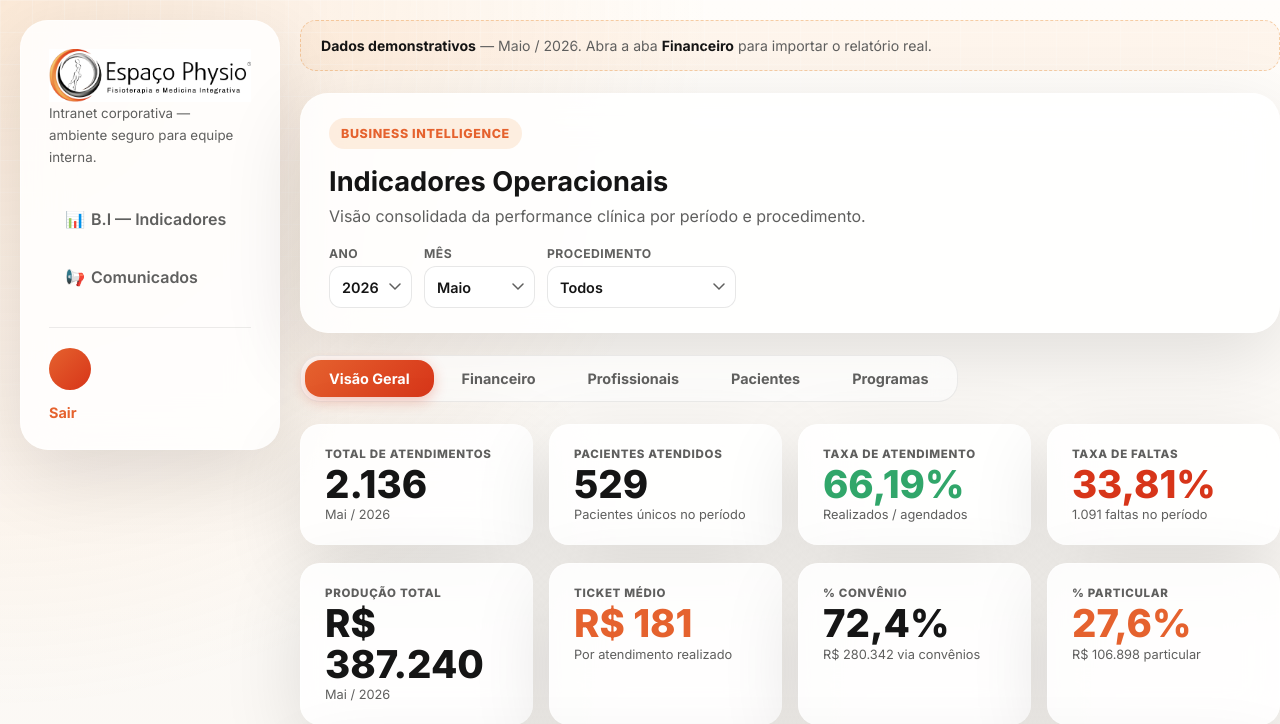
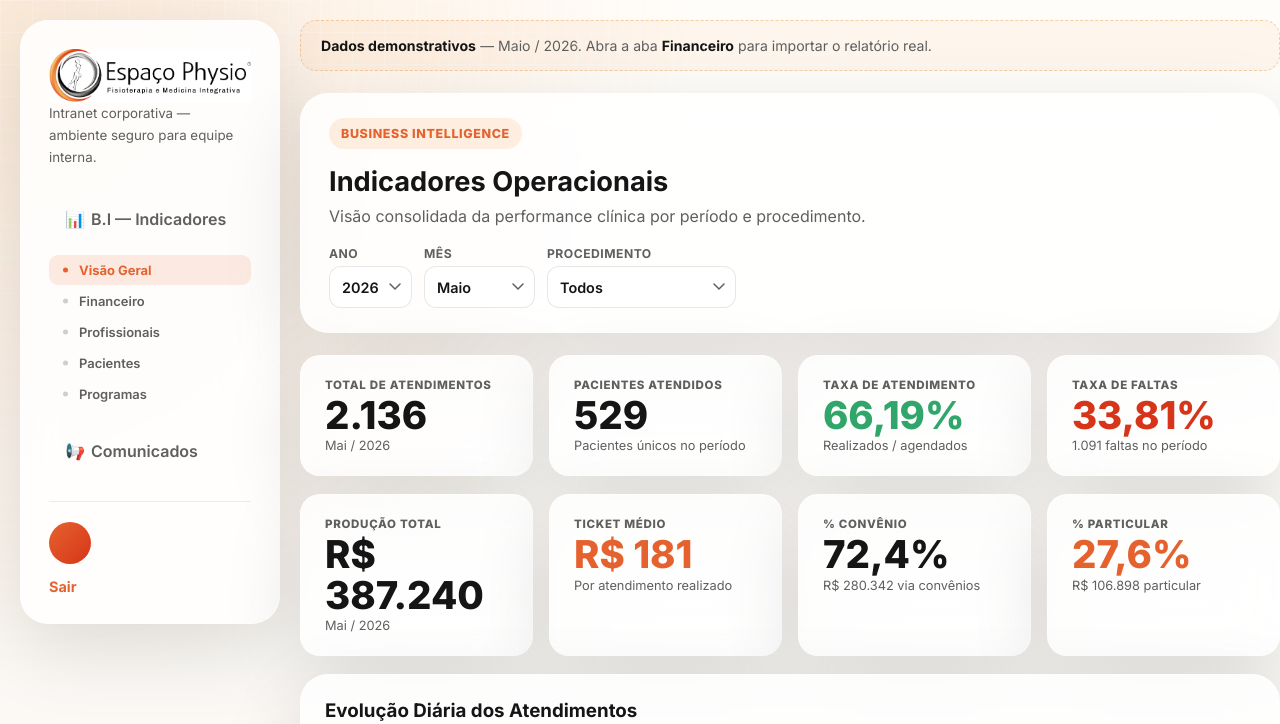
Before and after one commit to rafahsouza2/espacophysio, a Python web app: template app/templates/bi.html in a window 1280 px wide. Shown: the top 724 px of the page. Run offline with Jinja, Linux system fonts and the light colour scheme; the template is opened without the code that fills it, so the values that code supplies are empty.

Commit message:
feat: tabs BI na sidebar e botão excluir upload
- Move navegação de abas do conteúdo para a sidebar como sub-itens do menu B.I
- Adiciona endpoint DELETE /bi/data para limpar cache (Supabase + disco)
- Adiciona botão Excluir dados no card de importação

Co-Authored-By: Claude Sonnet 4.6 <noreply@anthropic.com>

```diff
--- a/app/static/css/styles.css
+++ b/app/static/css/styles.css
@@ -524,6 +524,33 @@ input { border: 0; outline: none; background: transparent; width: 100%; font-siz
   white-space: nowrap;
 }
 .datos-ok-btn:hover { background: rgba(229,98,46,0.08); border-color: var(--primary-strong); }
+.datos-del-btn { border-color: rgba(215,53,25,0.30); color: var(--accent); }
+.datos-del-btn:hover { background: rgba(215,53,25,0.07); border-color: var(--accent); }
+.datos-ok-actions { display: flex; gap: 8px; flex-wrap: wrap; }
+
+/* Sidebar sub-tabs BI */
+.bi-sidebar-tabs {
+  display: flex; flex-direction: column; gap: 1px;
+  padding: 2px 0 8px 0;
+}
+.bi-sidebar-tab {
+  display: block; width: 100%; background: none; border: none;
+  text-align: left; padding: 7px 12px 7px 30px;
+  border-radius: 9px; font-family: inherit;
+  font-size: 0.81rem; font-weight: 600;
+  color: var(--muted); cursor: pointer;
+  transition: background 0.15s, color 0.15s;
+  white-space: nowrap; position: relative;
+}
+.bi-sidebar-tab::before {
+  content: ""; position: absolute;
+  left: 14px; top: 50%; transform: translateY(-50%);
+  width: 5px; height: 5px; border-radius: 50%;
+  background: currentColor; opacity: 0.3;
+}
+.bi-sidebar-tab:hover { background: rgba(229,98,46,0.08); color: var(--primary-strong); }
+.bi-sidebar-tab.active { background: rgba(229,98,46,0.12); color: var(--primary-strong); font-weight: 700; }
+.bi-sidebar-tab.active::before { opacity: 1; }
 
 /* Tabs principais */
 .bi-tabs {
--- a/app/templates/base.html
+++ b/app/templates/base.html
@@ -27,6 +27,7 @@
           <a class="menu-link {% if active_menu == 'bi' %}active{% endif %}" href="/bi">
             <span class="menu-icon">📊</span> B.I — Indicadores
           </a>
+          {% block sidebar_extra %}{% endblock %}
           <a class="menu-link {% if active_menu == 'comunicados' %}active{% endif %}" href="/comunicados">
             <span class="menu-icon">📢</span> Comunicados
           </a>
--- a/app/templates/bi.html
+++ b/app/templates/bi.html
@@ -1,5 +1,15 @@
 {% extends "base.html" %}
 {% block title %}B.I — Indicadores{% endblock %}
+
+{% block sidebar_extra %}
+<div class="bi-sidebar-tabs" id="bi-sidebar-tabs">
+  <button class="bi-sidebar-tab active" data-target="tab-visao-geral">Visão Geral</button>
+  <button class="bi-sidebar-tab" data-target="tab-financeiro">Financeiro</button>
+  <button class="bi-sidebar-tab" data-target="tab-profissionais">Profissionais</button>
+  <button class="bi-sidebar-tab" data-target="tab-pacientes">Pacientes</button>
+  <button class="bi-sidebar-tab" data-target="tab-programas">Programas</button>
+</div>
+{% endblock %}
 
 {% block extra_head %}
 <script src="https://cdn.jsdelivr.net/npm/chart.js@4.4.3/dist/chart.umd.min.js"></script>
@@ -76,16 +86,6 @@
     </div>
   </div>
 </header>
-
-<!-- Navegação por abas -->
-<nav class="bi-tabs" id="bi-main-tabs">
-  <button class="bi-tab active" data-target="tab-visao-geral">Visão Geral</button>
-  <button class="bi-tab" data-target="tab-financeiro">Financeiro</button>
-  <button class="bi-tab" data-target="tab-profissionais">Profissionais</button>
-  <button class="bi-tab" data-target="tab-pacientes">Pacientes</button>
-  <button class="bi-tab" data-target="tab-programas">Programas</button>
-</nav>
-
 
 <!-- ═══════════════════════════════════════════
      ABA 1 — VISÃO GERAL
@@ -258,7 +258,10 @@
           {% if bi_data %}{{ bi_data.periodo.label }} · {{ bi_data.total_registros }} registros · {{ bi_data.atualizado_em[:10] }}{% endif %}
         </span>
       </div>
-      <label class="datos-ok-btn" for="upload-input">↑ Atualizar dados</label>
+      <div class="datos-ok-actions">
+        <label class="datos-ok-btn" for="upload-input">↑ Atualizar dados</label>
+        <button class="datos-ok-btn datos-del-btn" onclick="doDelete()">✕ Excluir dados</button>
+      </div>
     </div>
   </article>
   {% endif %}
@@ -1396,16 +1399,30 @@ const mainInit = {
   "tab-programas":     null
 };
 
-document.querySelectorAll("#bi-main-tabs .bi-tab").forEach(btn => {
+document.querySelectorAll("#bi-sidebar-tabs .bi-sidebar-tab").forEach(btn => {
   btn.addEventListener("click", () => {
     const target = btn.dataset.target;
-    document.querySelectorAll("#bi-main-tabs .bi-tab").forEach(b => b.classList.remove("active"));
+    document.querySelectorAll("#bi-sidebar-tabs .bi-sidebar-tab").forEach(b => b.classList.remove("active"));
     document.querySelectorAll(".bi-panel").forEach(p => p.classList.remove("active"));
     btn.classList.add("active");
     document.getElementById(target).classList.add("active");
     if (mainInit[target]) mainInit[target]();
   });
 });
+
+{% if user.role in ['admin', 'coordenacao'] %}
+async function doDelete() {
+  if (!confirm("Excluir os dados importados? O dashboard voltará a exibir dados demonstrativos.")) return;
+  try {
+    const r = await fetch("/bi/data", { method: "DELETE" });
+    const d = await r.json();
+    if (d.ok) location.reload();
+    else alert("Erro ao excluir: " + d.erro);
+  } catch(e) {
+    alert("Erro de conexão.");
+  }
+}
+{% endif %}
 
 /* ── Lógica de sub-abas ── */
 document.querySelectorAll(".bi-sub-tab").forEach(btn => {
```
Also changed, not shown: app/modules/bi/parser.py (+14 -2 lines), app/modules/bi/router.py (+14 -1 lines).
